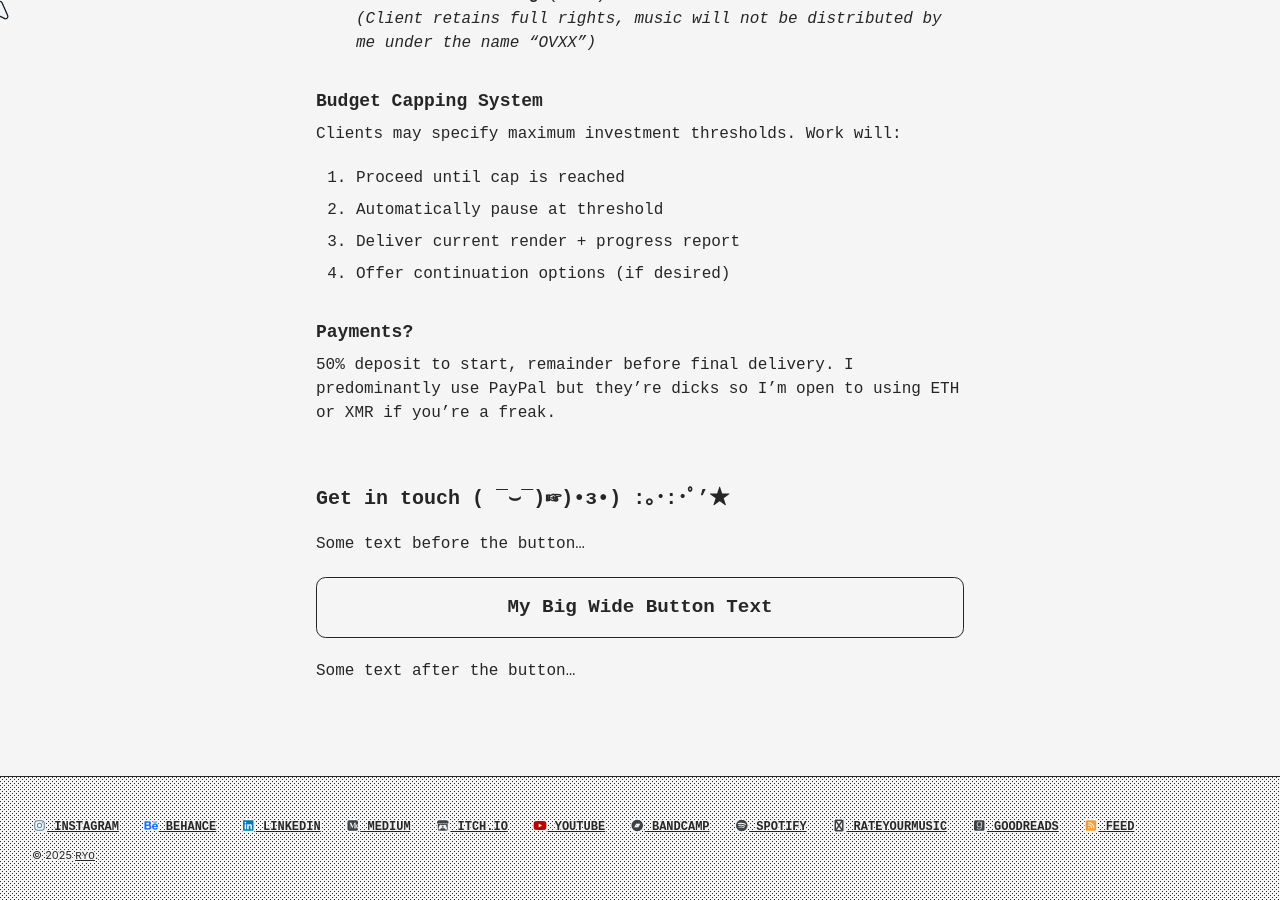
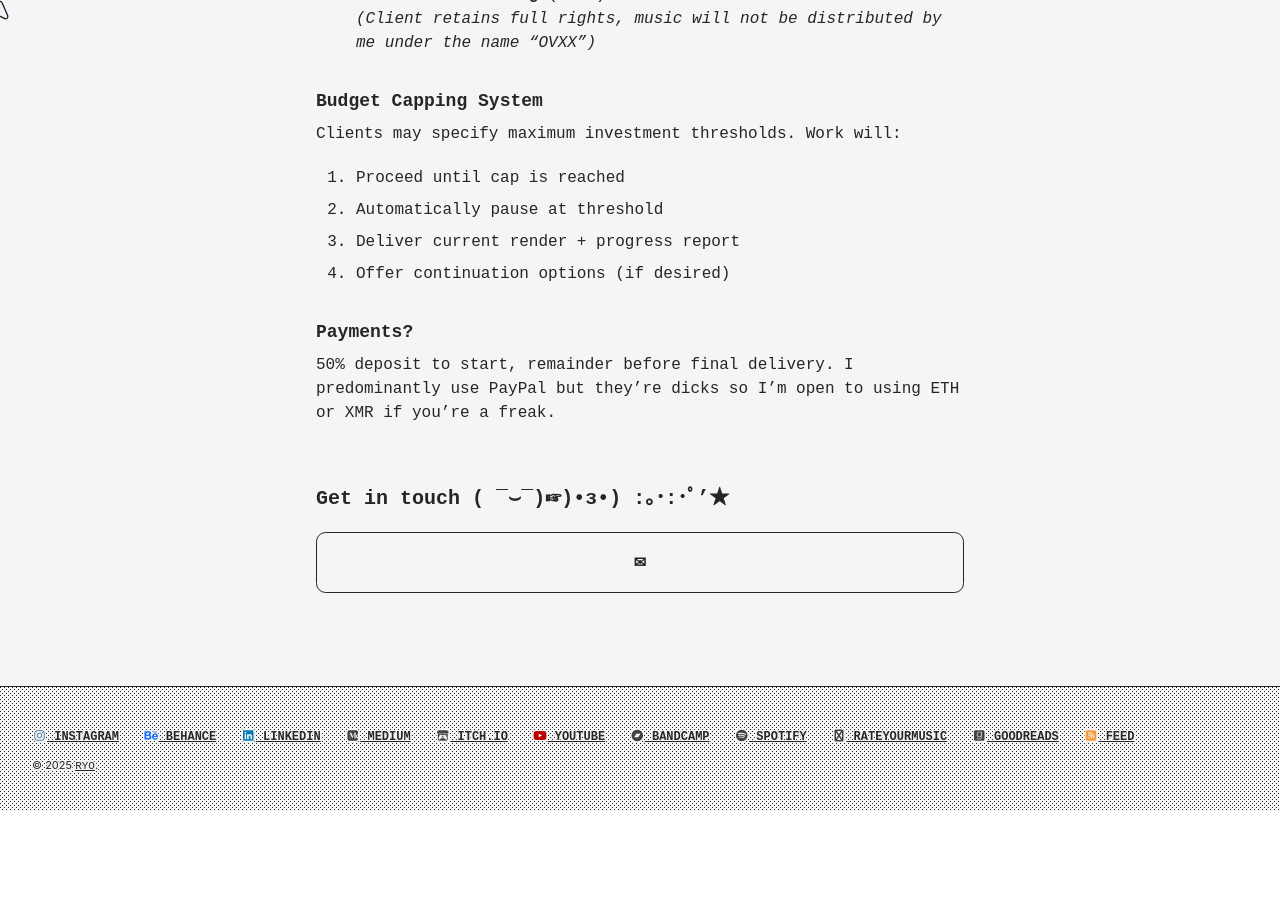
Before and after one commit to cryotato/cryotato.github.io, a Jekyll site: the page built from _pages/commissions.md, in a window 1280 px wide and 900 px high, scrolled down 3585 px. Built offline with Jekyll 4.4.1, drawn with Linux system fonts in a browser that asks for light colours; cached includes are drawn as plain includes; after the commit the page ends 4396 px from its top, so only the background shows below that.

Commit message:
Update commissions.md

```diff
--- a/_pages/commissions.md
+++ b/_pages/commissions.md
@@ -59,8 +59,4 @@ Clients may specify maximum investment thresholds. Work will:
 ***
 
 ## Get in touch ( ‾⌣‾)☞)•з•) :｡･:･ﾟ’★
-Some text before the button...
-
-[My Big Wide Button Text](/link/to/target/){: .btn .btn--wide .btn--large }
-
-Some text after the button...
+[✉](ryovxx@gmail.com){: .btn .btn--wide .btn--large }
```
